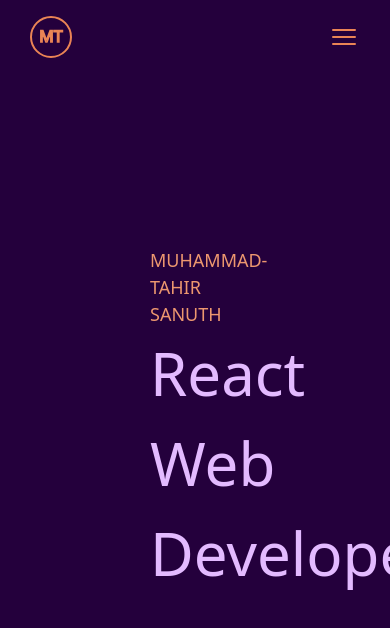
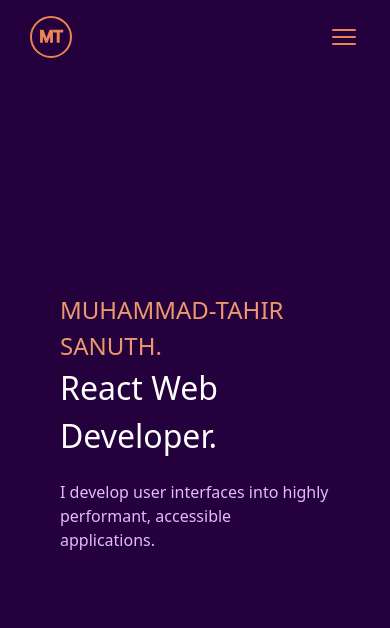
Before and after one commit to Muhammad-Tahir-S/portfolio, a Next.js app: page / in a window 390 px wide. Shown: the top 628 px of the page. Built offline with nearby package versions, Linux system fonts and the light colour scheme.

Commit message:
responsive fonts and padding

```diff
--- a/src/app/layout.tsx
+++ b/src/app/layout.tsx
@@ -44,7 +44,8 @@ fill-primary-200 ease-in
 transition-colors duration-150`;
 
 const ChildrenCon = tw.div<{ $sidebarOpen: boolean }>`
-main px-10 min-[320px]:px-[150px] bg-inherit h-full
+main px-[60px] sm:px-[80px] md:px-[130px] lg:px-[150px]
+bg-inherit h-full
 ${({ $sidebarOpen }) =>
   $sidebarOpen
     ? "blur-sm md:blur-none transition-all md:transition-none pointer-events-none select-none"
--- a/src/app/page.tsx
+++ b/src/app/page.tsx
@@ -5,7 +5,7 @@ import tw from "tailwind-styled-components";
 // const inter = Inter({ subsets: ['latin'] });
 
 const Section = tw.section`
-bg-red-500 h-[100vh] flex flex-col justify-center
+h-[100vh] min-h-[100vh] items-start flex flex-col justify-center
 `;
 
 export default function Home() {
--- a/src/components/About.tsx
+++ b/src/components/About.tsx
@@ -3,12 +3,16 @@ import Text from "./Text";
 export default function About() {
   return (
     <div className="flex flex-col">
-      <Text variant="H4" color="sec-200" uppercase>
-        Muhammad-Tahir Sanuth
+      <Text variant="L2" color="sec-200" uppercase>
+        Muhammad-Tahir Sanuth.
       </Text>
 
-      <Text variant="L1" color="pri-700">
-        React Web Developer
+      <Text variant="L1" color="white">
+        React Web Developer.
+      </Text>
+      <Text variant="H5" color="pri-700" className="mt-5">
+        I develop user interfaces into highly performant, accessible
+        applications.
       </Text>
     </div>
   );
--- a/src/components/Text.tsx
+++ b/src/components/Text.tsx
@@ -3,6 +3,7 @@ import { clsx } from "clsx";
 
 type TextVariant =
   | "L1"
+  | "L2"
   | "H1"
   | "H2"
   | "H3"
@@ -35,7 +36,7 @@ type TextColor =
 
 interface IText {
   children: ReactNode;
-  variant: TextVariant;
+  variant?: TextVariant;
   color: TextColor;
   className?: string;
   uppercase?: boolean;
@@ -52,7 +53,7 @@ export default function Text({
       className={clsx(
         "ease-in transition-colors duration-100",
         className,
-        getVariant(variant),
+        variant && getVariant(variant),
         getColor(color),
         uppercase && "uppercase"
       )}
@@ -110,7 +111,9 @@ const getColor = (color: TextColor) => {
 const getVariant = (variant: TextVariant) => {
   switch (variant) {
     case "L1":
-      return "text-[60px]";
+      return "text-[32px] md:text-[48px] lg:text-[60px]";
+    case "L2":
+      return "text-[24px] md:text-[36px] lg:text-[48px]";
     case "H1":
       return "text-[36px]";
     case "H2":
```
